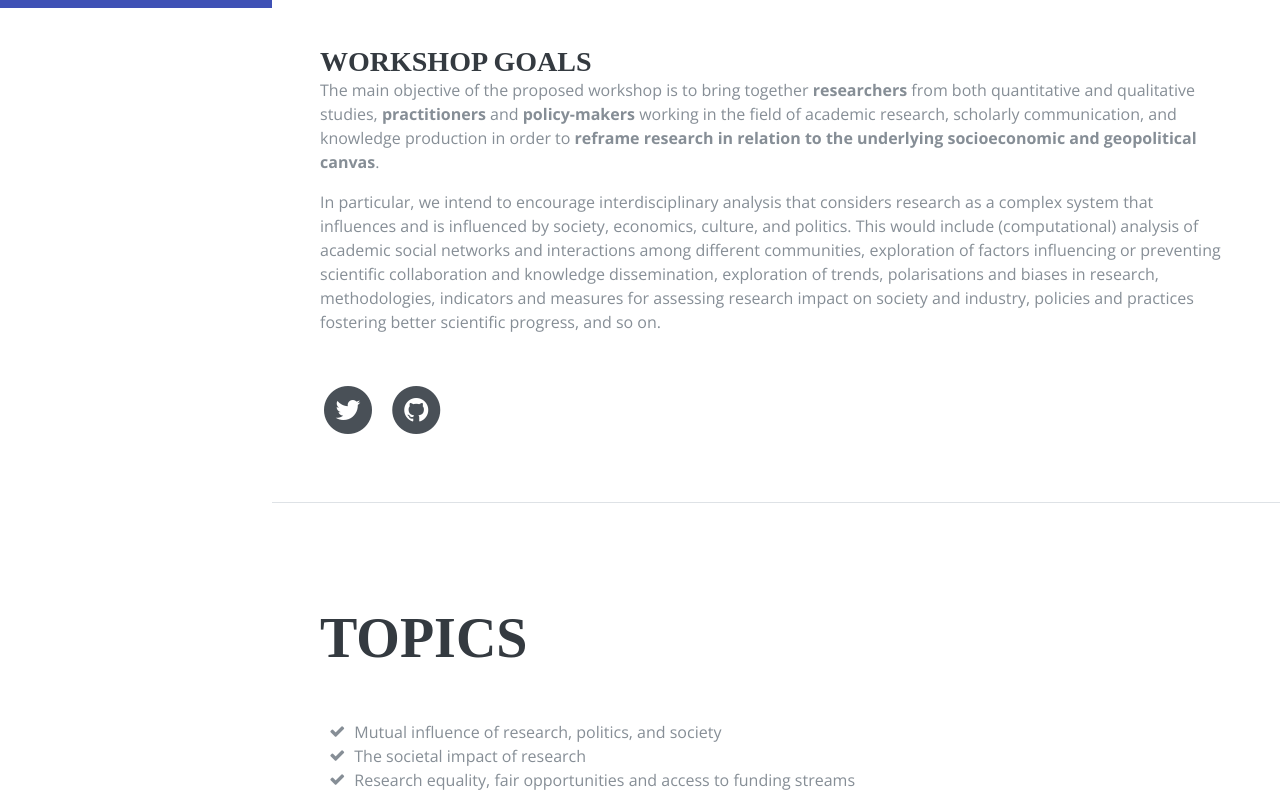
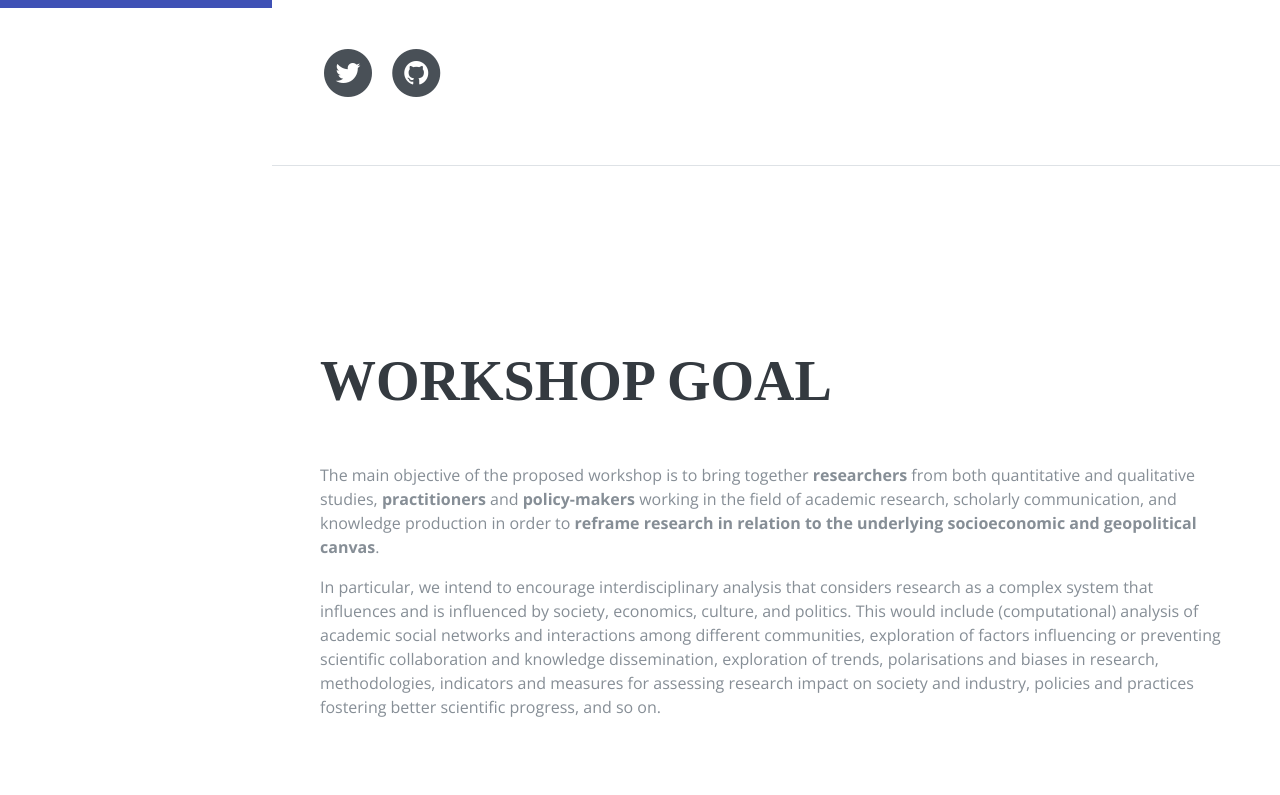
Before and after one commit to andremann/RefResh-2020, a plain HTML site: page index.html in a window 1280 px wide. Shown: the part 792-1587 px from the top of the page. Drawn offline with nearby package versions, Linux system fonts and the light colour scheme; a web font is replaced by a local one.

Commit message:
new section

```diff
--- a/index.html
+++ b/index.html
@@ -46,6 +46,9 @@
       <ul class="navbar-nav">
         <li class="nav-item">
           <a class="nav-link js-scroll-trigger" href="#home">Home</a>
+        </li>
+        <li class="nav-item">
+          <a class="nav-link js-scroll-trigger" href="#goal">Goal</a>
         </li>
         <li class="nav-item">
           <a class="nav-link js-scroll-trigger" href="#topics">Topics</a>
@@ -97,23 +100,7 @@
           resources, and therefore benefit from greater impact and efficacy.
         </p>
 
-        <h3 class="mb-0">Workshop Goals</h3>
-        <p>
-          The main objective of the proposed workshop is to bring together <strong>researchers</strong> from both
-          quantitative and
-          qualitative studies, <strong>practitioners</strong> and <strong>policy-makers</strong> working in the field of
-          academic research, scholarly
-          communication, and knowledge production in order to <strong>reframe research in relation to the underlying
-            socioeconomic and geopolitical canvas</strong>.
-        </p>
-        <p>
-          In particular, we intend to encourage interdisciplinary analysis that considers research as a complex system
-          that influences and is influenced by society, economics, culture, and politics. This would include
-          (computational) analysis of academic social networks and interactions among different communities, exploration
-          of factors influencing or preventing scientific collaboration and knowledge dissemination, exploration of
-          trends, polarisations and biases in research, methodologies, indicators and measures for assessing research
-          impact on society and industry, policies and practices fostering better scientific progress, and so on.
-        </p>
+
         <ul class="list-inline list-social-icons mt-5">
           <li class="list-inline-item">
             <a target="_blank" href="https://twitter.com/refreshworkshop">
@@ -132,6 +119,33 @@
             </a>
           </li>
         </ul>
+      </div>
+    </section>
+
+    <section class="resume-section p-3 p-lg-5 d-flex flex-column" id="goal">
+      <div class="my-auto">
+        <h2 class="mb-5">Workshop goal</h2>
+        <p>
+          The main objective of the proposed workshop is to bring together <strong>researchers</strong> from both
+          quantitative and
+          qualitative studies, <strong>practitioners</strong> and <strong>policy-makers</strong> working in the field of
+          academic research, scholarly
+          communication, and knowledge production in order to <strong>reframe research in relation to the underlying
+            socioeconomic and geopolitical canvas</strong>.
+        </p>
+        <p>
+          In particular, we intend to encourage interdisciplinary analysis that considers research as a complex system
+          that influences and is influenced by society, economics, culture, and politics. This would include
+          (computational) analysis of academic social networks and interactions among different communities, exploration
+          of factors influencing or preventing scientific collaboration and knowledge dissemination, exploration of
+          trends, polarisations and biases in research, methodologies, indicators and measures for assessing research
+          impact on society and industry, policies and practices fostering better scientific progress, and so on.
+        </p>
+        <div class="resume-item d-flex flex-column flex-md-row mb-5">
+          <div class="resume-content mr-auto">
+
+          </div>
+        </div>
       </div>
     </section>
 
@@ -180,13 +194,10 @@
               </li>
               <li><i class="fa-li fa fa-check"></i>Novel peer review practices</li>
               </li>
-
             </ul>
           </div>
         </div>
-
       </div>
-
     </section>
 
     <section class="resume-section p-3 p-lg-5 d-flex flex-column" id="submission">
@@ -198,7 +209,7 @@
             <h3 class="mb-0">Important dates</h3>
             <!-- <i class="fa fa-spinner"></i> TBA -->
             <div><span class="subheading text-primary">15 August 2020 (23.59 Anywhere on Earth):</span> Extendend
-              abstracts submission</div>
+              abstracts submission <kbd id="countdown"></kbd></div>
             <div><span class="subheading text-primary">31 August 2020:</span> Notification
               (Registration details available <a target="_blank"
                 href="https://kdd.isti.cnr.it/socinfo2020/index.html#registration">here</a>)</div>
@@ -276,7 +287,7 @@
                 <br />The pre-symposium day venue is <strong class="text-warning">not the same</strong> as the main
                 symposium venue.
                 <br /><strong><a target="_blank"
-                    href="https://www.google.it/maps/place/Cologne+Marriott+Hotel/@50.9457383,6.9603278,18.44z/data=!4m15!1m7!3m6!1s0x47bf25bb66ace6a5:0x764e81ed334e55cc!2sJohannisstra%C3%9Fe+76-80,+50668+K%C3%B6ln,+Germany!3b1!8m2!3d50.94574!4d6.96097!3m6!1s0x0:0x5b61234ce37d99f7!5m1!1s2018-11-09!8m2!3d50.9451909!4d6.9612759">Map<i
+                    href="">Map<i
                       class="fa-li fa fa-map"></i></a></strong>
               </p>
             </div>
--- a/js/countdown.js
+++ b/js/countdown.js
@@ -18,7 +18,7 @@ var x = setInterval(function() {
 
   // Display the result in the element with id="countdown"
   document.getElementById("countdown").innerHTML = days + "d " + hours + "h "
-  + minutes + "m " + seconds + "s ";
+  + minutes + "m " + seconds + "s";
 
   // If the count down is finished, write some text
   if (distance < 0) {
```
